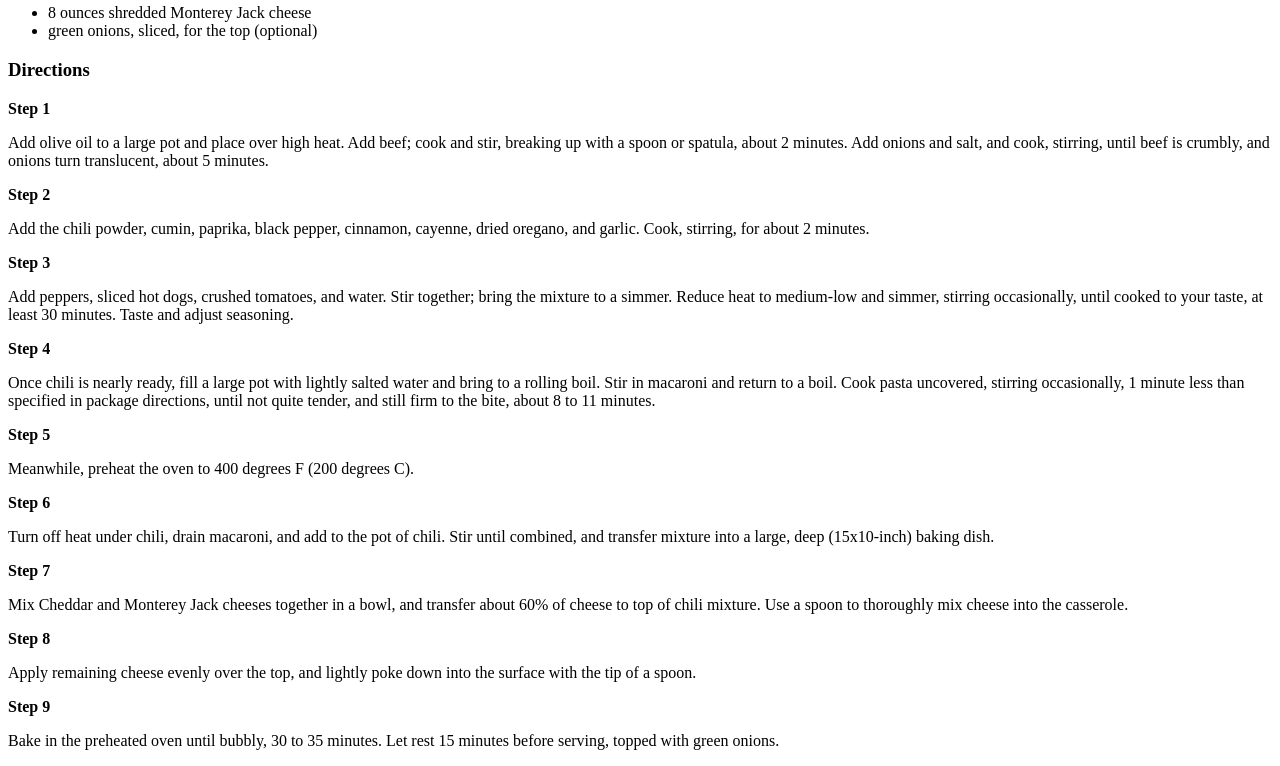
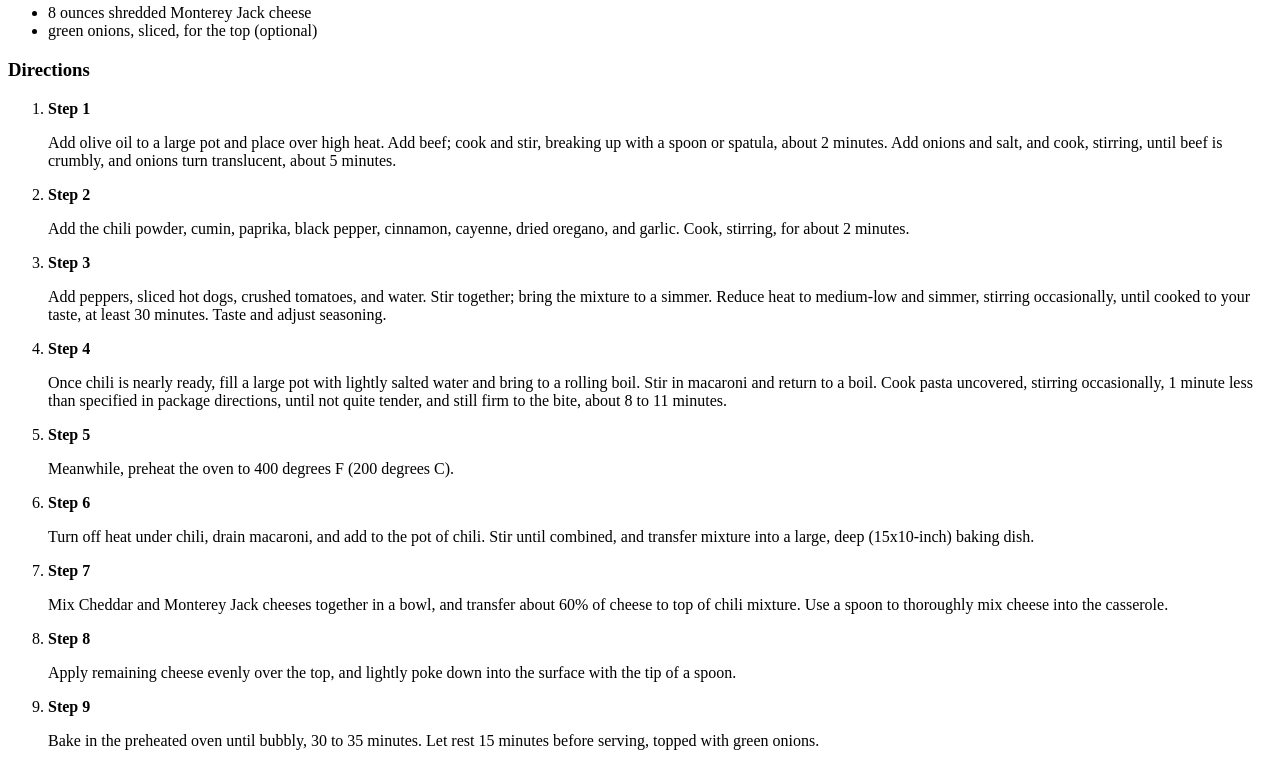
Before and after one commit to Shupashups-11/web-reciepes, a plain HTML site: page recipes/lasagna.html in a window 1280 px wide. Shown: the part 799-1565 px from the top of the page. Drawn offline with Linux system fonts and the light colour scheme.

Commit message:
modification d'une liste non ordonnée en ordonnée

```diff
--- a/recipes/lasagna.html
+++ b/recipes/lasagna.html
@@ -33,25 +33,34 @@
             <li>green onions, sliced, for the top (optional)</li>
         </ul>
         <h3>Directions</h3>
-        <strong>Step 1</strong>
+        <ol>
+            <li><strong>Step 1</strong></li>
             <p>Add olive oil to a large pot and place over high heat. Add beef; cook and stir, breaking up with a spoon or spatula, about 2 minutes. Add onions and salt, and cook, stirring, until beef is crumbly, and onions turn translucent, about 5 minutes.</p>
-        <strong>Step 2</strong>
+
+            <li><strong>Step 2</strong></li>
             <p>Add the chili powder, cumin, paprika, black pepper, cinnamon, cayenne, dried oregano, and garlic. Cook, stirring, for about 2 minutes.</p>
-        <strong>Step 3</strong>
+
+            <li><strong>Step 3</strong></li>
             <p>Add peppers, sliced hot dogs, crushed tomatoes, and water. Stir together; bring the mixture to a simmer. Reduce heat to medium-low and simmer, stirring occasionally, until cooked to your taste, at least 30 minutes. Taste and adjust seasoning.</p>
-        <strong>Step 4</strong>
+
+            <li><strong>Step 4</strong></li>
             <p>Once chili is nearly ready, fill a large pot with lightly salted water and bring to a rolling boil. Stir in macaroni and return to a boil. Cook pasta uncovered, stirring occasionally, 1 minute less than specified in package directions, until not quite tender, and still firm to the bite, about 8 to 11 minutes.</p>
-        <strong>Step 5</strong>
+
+            <li><strong>Step 5</strong></li>
             <p>Meanwhile, preheat the oven to 400 degrees F (200 degrees C).</p>
-        <strong>Step 6</strong>
+
+            <li><strong>Step 6</strong></li>
             <p>Turn off heat under chili, drain macaroni, and add to the pot of chili. Stir until combined, and transfer mixture into a large, deep (15x10-inch) baking dish.</p>
-        <strong>Step 7</strong>
+
+            <li><strong>Step 7</strong></li>
             <p>Mix Cheddar and Monterey Jack cheeses together in a bowl, and transfer about 60% of cheese to top of chili mixture. Use a spoon to thoroughly mix cheese into the casserole.</p>
-        <strong>Step 8</strong>
+
+            <li><strong>Step 8</strong></li>
             <p>Apply remaining cheese evenly over the top, and lightly poke down into the surface with the tip of a spoon.</p>
-        <strong>Step 9</strong>
+
+            <li><strong>Step 9</strong></li>
             <p>Bake in the preheated oven until bubbly, 30 to 35 minutes. Let rest 15 minutes before serving, topped with green onions.</p>
-
+        </ol>
 
 
 
```
Lines whose indentation alone changed are shown as unchanged.
